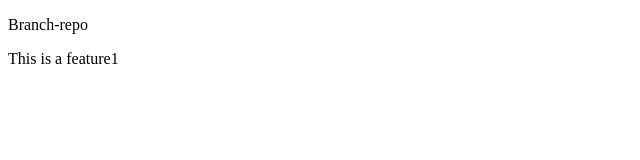
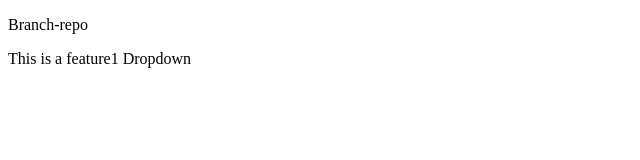
Before and after one commit to Rohitkumar236/Branch-repo, a plain HTML site: page index.html in a window 1280 px wide. Shown: the full height of the page, 0-640 px from the left. Drawn offline with Linux system fonts and the light colour scheme.

Commit message:
Add dropdown

```diff
--- a/index.html
+++ b/index.html
@@ -7,6 +7,6 @@
 </head>
 <body>
     <p>Branch-repo</p>
-    <p>This is a feature1</p>
+    <p>This is a feature1 <span>Dropdown</span></p>
 </body>
 </html>
```
